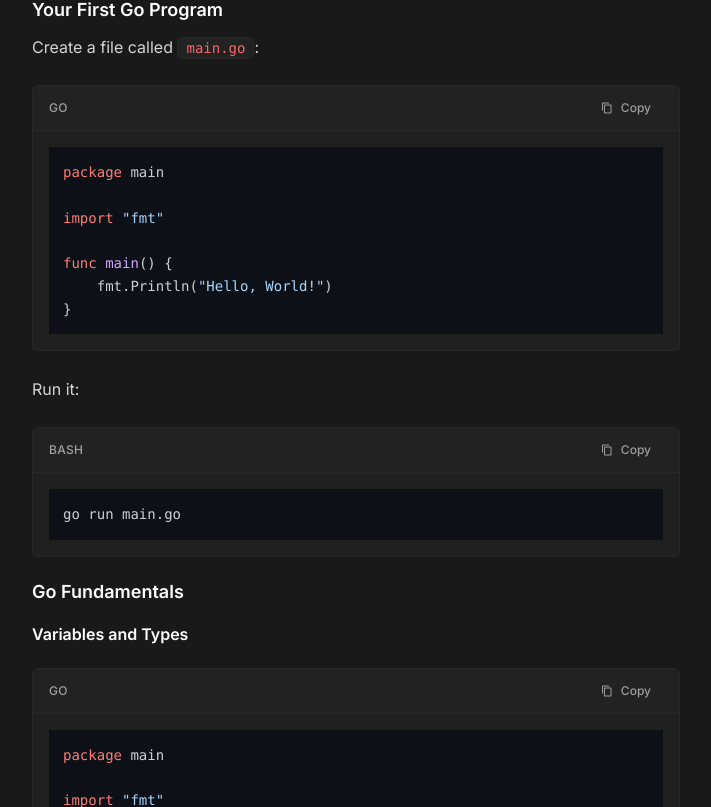
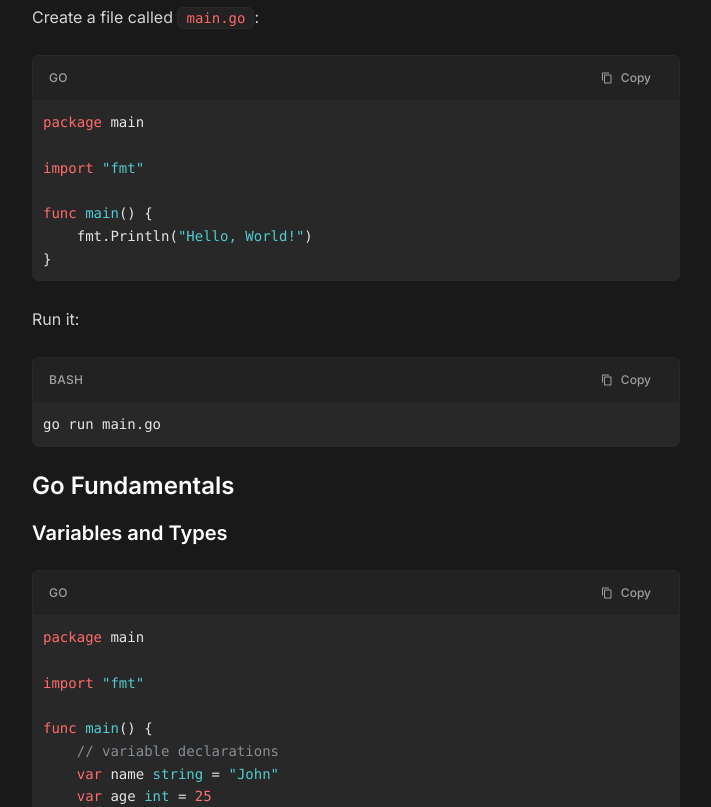
Before and after one commit to unsafe0x0/priyanxhu, a Next.js app: page /blogs/golang in a window 1280 px wide. Shown: the part 1473-2280 px from the top of the page, without its empty margins (284-995 px from the left). Built offline with nearby package versions, Linux system fonts and the light colour scheme.

Commit message:
fixed issues

```diff
--- a/app/globals.css
+++ b/app/globals.css
@@ -20,3 +20,57 @@ body {
 ::-webkit-scrollbar {
   display: none;
 }
+
+/* Override highlight.js styles for consistent code block backgrounds */
+.hljs {
+  background: transparent !important;
+  color: inherit !important;
+}
+
+pre .hljs {
+  background: transparent !important;
+}
+
+/* Ensure code blocks maintain dark theme colors */
+.hljs-keyword,
+.hljs-selector-tag,
+.hljs-title,
+.hljs-section,
+.hljs-doctag,
+.hljs-name,
+.hljs-strong {
+  color: #ff6b6b !important;
+}
+
+.hljs-string,
+.hljs-title,
+.hljs-section,
+.hljs-built_in,
+.hljs-literal,
+.hljs-type,
+.hljs-addition,
+.hljs-tag,
+.hljs-quote,
+.hljs-name,
+.hljs-selector-id,
+.hljs-selector-class {
+  color: #51cbcf !important;
+}
+
+.hljs-comment,
+.hljs-quote,
+.hljs-deletion,
+.hljs-meta {
+  color: #868e96 !important;
+}
+
+.hljs-number,
+.hljs-regexp,
+.hljs-symbol,
+.hljs-variable,
+.hljs-template-variable,
+.hljs-link,
+.hljs-selector-attr,
+.hljs-selector-pseudo {
+  color: #fc7474 !important;
+}
--- a/app/layout.tsx
+++ b/app/layout.tsx
@@ -1,7 +1,6 @@
 import type { Metadata } from "next";
 import { Inter } from "next/font/google";
 import "./globals.css";
-import "highlight.js/styles/github-dark.css";
 
 const bodyFont = Inter({
   variable: "--font-bodyFont",
--- a/components/MarkdownRenderer.tsx
+++ b/components/MarkdownRenderer.tsx
@@ -13,10 +13,27 @@ interface MarkdownRendererProps {
   isStreaming?: boolean;
 }
 
-export default function MarkdownRenderer({
-  content,
-  isStreaming = false,
-}: MarkdownRendererProps) {
+function copyText(text: string) {
+  if (navigator?.clipboard?.writeText) {
+    return navigator.clipboard.writeText(text);
+  }
+  const textarea = document.createElement("textarea");
+  textarea.value = text;
+  textarea.style.position = "fixed";
+  textarea.style.opacity = "0";
+  document.body.appendChild(textarea);
+  textarea.focus();
+  textarea.select();
+  try {
+    document.execCommand("copy");
+  } catch (err) {
+    console.error("Fallback copy failed", err);
+  }
+  document.body.removeChild(textarea);
+  return Promise.resolve();
+}
+
+export default function MarkdownRenderer({ content }: MarkdownRendererProps) {
   useEffect(() => {
     hljs.configure({
       languages: [
@@ -51,64 +68,6 @@ export default function MarkdownRenderer({
     });
   }, []);
 
-  const CodeBlock = ({ children, className, ...props }: any) => {
-    const [copied, setCopied] = useState(false);
-    const codeRef = useRef<HTMLElement>(null);
-    const match = /language-(\w+)/.exec(className || "");
-    const language = match ? match[1] : "text";
-
-    const handleCopy = async () => {
-      const code = codeRef.current?.textContent || "";
-
-      try {
-        await navigator.clipboard.writeText(code);
-        setCopied(true);
-        setTimeout(() => setCopied(false), 2000);
-      } catch (err) {
-        console.error("Failed to copy code:", err);
-      }
-    };
-
-    return (
-      <div className="relative group my-6 w-full max-w-full rounded-md border border-[#282828] bg-[#202020] overflow-hidden">
-        <div className="flex justify-between items-center bg-[#222222] px-4 py-2 border-b border-[#282828]">
-          <span className="text-xs font-medium text-neutral-400 uppercase tracking-wide">
-            {language}
-          </span>
-          <button
-            onClick={handleCopy}
-            className="opacity-70 hover:opacity-100 transition-all duration-200 bg-[#222222] hover:bg-[#242424] text-neutral-300 hover:text-white px-3 py-1.5 rounded-md text-xs flex items-center gap-2 font-medium"
-            aria-label="Copy code"
-          >
-            {copied ? (
-              <>
-                <IoMdCheckmark size={12} />
-                <span>Copied!</span>
-              </>
-            ) : (
-              <>
-                <MdContentCopy size={12} />
-                <span>Copy</span>
-              </>
-            )}
-          </button>
-        </div>
-
-        <div className="overflow-x-auto scrollbar-thin scrollbar-thumb-neutral-600 scrollbar-track-transparent max-w-[calc(100vw-2rem)] sm:max-w-[calc(100vw-4rem)] lg:max-w-[850px]">
-          <pre className="p-4 text-sm leading-relaxed min-w-0">
-            <code
-              ref={codeRef}
-              className={`${className} block text-neutral-200 whitespace-pre-wrap bg-transparent`}
-              {...props}
-            >
-              {children}
-            </code>
-          </pre>
-        </div>
-      </div>
-    );
-  };
-
   const InlineCode = ({ children, ...props }: any) => (
     <code
       className="bg-[#222222] px-2 py-0.5 rounded-md text-sm text-red-400 font-mono border border-[#282828] whitespace-nowrap"
@@ -124,48 +83,95 @@ export default function MarkdownRenderer({
         remarkPlugins={[remarkGfm]}
         rehypePlugins={[rehypeHighlight]}
         components={{
-          code: ({ node, className, children, ...props }) => {
+          code: ({ className, children, ...props }) => {
             const match = /language-(\w+)/.exec(className || "");
-            const language = match ? match[1] : "";
-
-            if (language) {
-              return (
-                <CodeBlock className={className} {...props}>
-                  {children}
-                </CodeBlock>
-              );
-            }
-
-            return <InlineCode {...props}>{children}</InlineCode>;
+            if (!match) return <InlineCode {...props}>{children}</InlineCode>;
+            return (
+              <code
+                className={`${className} block text-neutral-200 whitespace-pre-wrap`}
+                style={{ background: "transparent" }}
+                {...props}
+              >
+                {children}
+              </code>
+            );
           },
           pre: ({ children }) => {
-            const codeChild = React.Children.toArray(children).find(
-              (child: any) => child?.props?.className?.includes("language-"),
-            );
-
-            if (codeChild) {
-              return <>{children}</>;
-            }
-
             const [copied, setCopied] = useState(false);
             const preRef = useRef<HTMLPreElement>(null);
 
-            const handleCopy = async () => {
-              const code = preRef.current?.textContent || "";
-              try {
-                await navigator.clipboard.writeText(code);
-                setCopied(true);
-                setTimeout(() => setCopied(false), 2000);
-              } catch (err) {
-                console.error("Failed to copy code:", err);
+            const getLanguage = () => {
+              if (React.isValidElement(children)) {
+                const codeElement = children as React.ReactElement<{
+                  className?: string;
+                }>;
+                if (codeElement.props?.className) {
+                  const match = /language-(\w+)/.exec(
+                    codeElement.props.className
+                  );
+                  if (match) {
+                    const lang = match[1];
+                    const languageMap: { [key: string]: string } = {
+                      js: "JavaScript",
+                      javascript: "JavaScript",
+                      ts: "TypeScript",
+                      typescript: "TypeScript",
+                      py: "Python",
+                      python: "Python",
+                      java: "Java",
+                      cpp: "C++",
+                      c: "C",
+                      html: "HTML",
+                      css: "CSS",
+                      scss: "SCSS",
+                      json: "JSON",
+                      bash: "Bash",
+                      shell: "Shell",
+                      sql: "SQL",
+                      rust: "Rust",
+                      go: "Go",
+                      php: "PHP",
+                      ruby: "Ruby",
+                      swift: "Swift",
+                      kotlin: "Kotlin",
+                      scala: "Scala",
+                      r: "R",
+                      matlab: "MATLAB",
+                      yaml: "YAML",
+                      yml: "YAML",
+                      xml: "XML",
+                      dockerfile: "Dockerfile",
+                      markdown: "Markdown",
+                      md: "Markdown",
+                      plaintext: "Text",
+                      txt: "Text",
+                    };
+                    return (
+                      languageMap[lang.toLowerCase()] || lang.toUpperCase()
+                    );
+                  }
+                }
               }
+              return "CODE";
+            };
+
+            const handleCopy = () => {
+              const code = preRef.current?.textContent ?? "";
+              if (!code) return;
+
+              copyText(code)
+                .then(() => {
+                  setCopied(true);
+                  setTimeout(() => setCopied(false), 2000);
+                })
+                .catch(() => console.error("Failed to copy"));
             };
 
             return (
-              <div className="relative group my-6 w-full rounded-md border border-[#282828] bg-[#202020] overflow-hidden">
+              <div className="relative group my-6 w-full max-w-full rounded-md border border-[#282828] bg-[#202020] overflow-hidden">
                 <div className="flex justify-between items-center bg-[#222222] px-4 py-2 border-b border-[#282828]">
                   <span className="text-xs font-medium text-neutral-400 uppercase tracking-wide">
-                    text
+                    {getLanguage()}
                   </span>
                   <button
                     onClick={handleCopy}
@@ -185,10 +191,10 @@ export default function MarkdownRenderer({
                     )}
                   </button>
                 </div>
-                <div className="overflow-x-auto scrollbar-thin scrollbar-thumb-neutral-600 scrollbar-track-transparent max-w-[calc(100vw-2rem)] sm:max-w-[calc(100vw-4rem)] lg:max-w-[850px]">
+                <div className="overflow-x-auto w-full">
                   <pre
                     ref={preRef}
-                    className="p-4 text-sm leading-relaxed text-neutral-200 min-w-0 whitespace-pre-wrap bg-transparent"
+                    className="p-2.5 text-sm leading-relaxed w-full text-neutral-200 whitespace-pre-wrap bg-[#282828]"
                   >
                     {children}
                   </pre>
@@ -197,27 +203,27 @@ export default function MarkdownRenderer({
             );
           },
           h1: ({ children }) => (
-            <h1 className="text-xl font-bold text-white mt-6 mb-3 first:mt-0 leading-tight">
+            <h1 className="text-3xl font-semibold text-white mt-6 mb-3 first:mt-0 leading-tight">
               {children}
             </h1>
           ),
           h2: ({ children }) => (
-            <h2 className="text-lg font-semibold text-white mt-6 mb-3 first:mt-0 leading-tight">
+            <h2 className="text-2xl font-semibold text-white mt-6 mb-3 first:mt-0 leading-tight">
               {children}
             </h2>
           ),
           h3: ({ children }) => (
-            <h3 className="text-base font-semibold text-white mt-5 mb-2 first:mt-0 leading-tight">
+            <h3 className="text-xl font-semibold text-white mt-5 mb-2 first:mt-0 leading-tight">
               {children}
             </h3>
           ),
           h4: ({ children }) => (
-            <h4 className="text-base font-medium text-white mt-4 mb-2 first:mt-0 leading-tight">
+            <h4 className="text-lg font-medium text-white mt-4 mb-2 first:mt-0 leading-tight">
               {children}
             </h4>
           ),
           h5: ({ children }) => (
-            <h5 className="text-sm font-medium text-white mt-4 mb-2 first:mt-0 leading-tight">
+            <h5 className="text-base font-medium text-white mt-4 mb-2 first:mt-0 leading-tight">
               {children}
             </h5>
           ),
@@ -309,9 +315,6 @@ export default function MarkdownRenderer({
       >
         {content}
       </ReactMarkdown>
-      {isStreaming && (
-        <span className="inline-block w-2 h-5 bg-white animate-pulse ml-1" />
-      )}
     </div>
   );
 }
--- a/eslint.config.mjs
+++ b/eslint.config.mjs
@@ -15,6 +15,7 @@ const eslintConfig = [
     rules: {
       "@typescript-eslint/no-unused-vars": "off",
       "@typescript-eslint/no-explicit-any": "off",
+      "react/no-unescaped-entities": "off",
       "no-unused-vars": "off",
     },
   },
```
Also changed, not shown: app/blogs/[slug]/page.tsx (+7 -5 lines).
